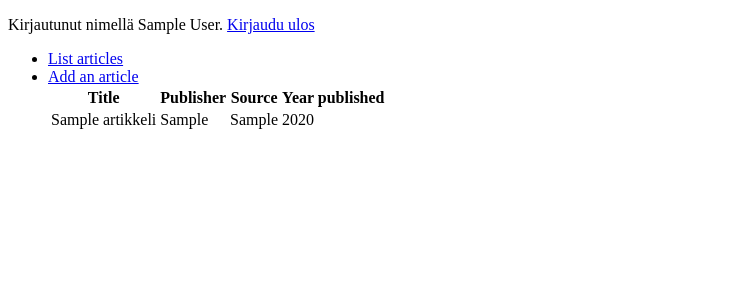
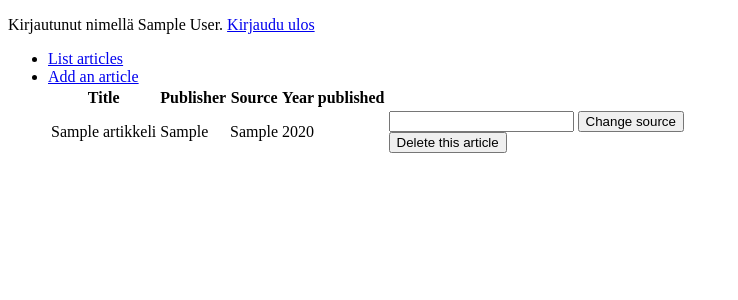
Before and after one commit to puuro-maria/artikkelitietokanta, a Flask app: page /artikkelit in a window 1280 px wide. Shown: the top 300 px of the page, without its empty margins (0-738 px from the left). Run offline with Flask 2, Linux system fonts and the light colour scheme; a user stored in the database is signed in; tables that the repository leaves empty hold one stand-in row (values such as "Sample post").

Commit message:
lisätty toiminnallisuus artikkelin lähteen muuttamiseen

```diff
--- a/application/templates/artikkelit/list.html
+++ b/application/templates/artikkelit/list.html
@@ -14,6 +14,15 @@
        <td>{{artikkeli.publisher}}</td>
        <td>{{artikkeli.source}}</td>
        <td>{{artikkeli.year}}</td>
+       <td>
+        <form method="POST" action="{{ url_for('artikkeli_change_source', artikkeli_id=artikkeli.id) }}">
+          <input type="text" name="source"/>
+          <input type="submit" value="Change source"/>
+        </form>
+        <form method="POST" action="{{ url_for('artikkeli_delete', artikkeli_id=artikkeli.id) }}">
+          <input type="submit" value="Delete this article"/>
+        </form>
+            </td>
     </tr>
   {% endfor %}
  </table>
```
